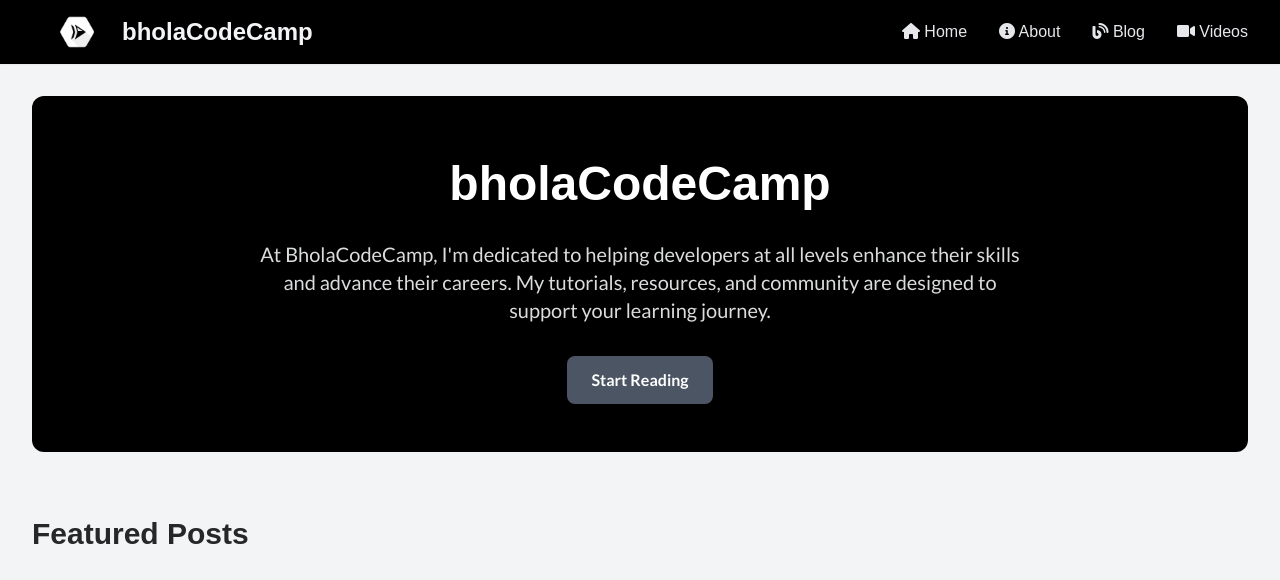
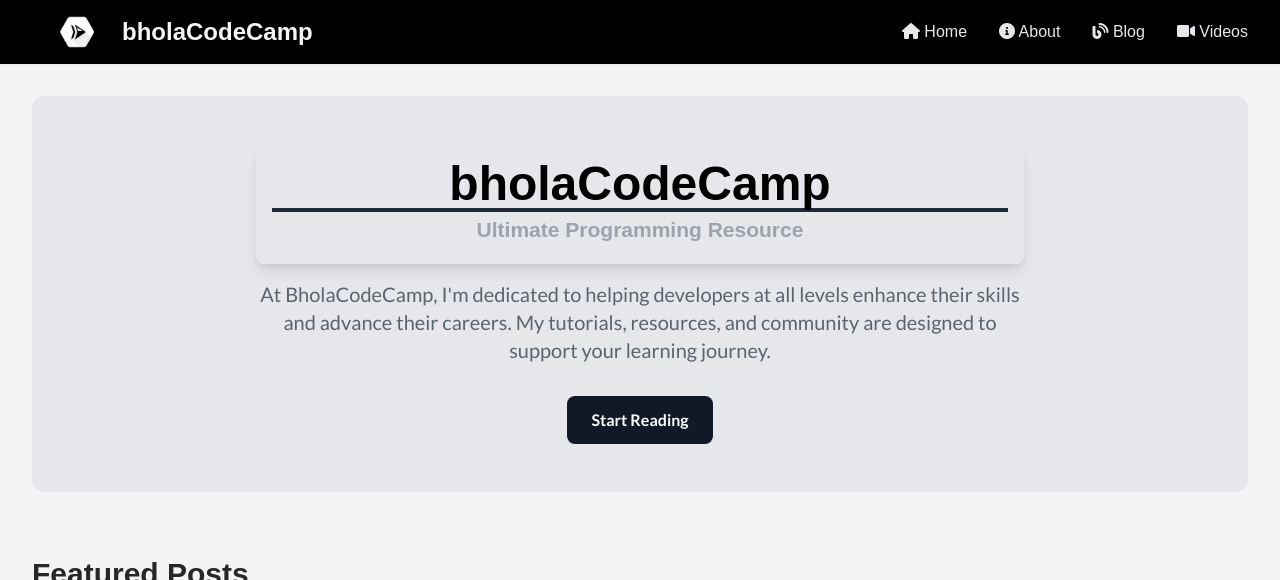
Before and after one commit to rajeshbhola/bholacodecamp123, a Jekyll site: the page built from index.html, in a window 1280 px wide and 900 px high, cut to the strip 0-580 px from the top of the window. Built offline with Jekyll 4.4.1, drawn with Linux system fonts in a browser that asks for light colours; some web fonts are replaced; the list of posts is cut into pages by our own code.

Commit message:
changing home and about page design

```diff
--- a/index.html
+++ b/index.html
@@ -5,13 +5,15 @@ title: Home
 <div class="space-y-16">
 
     <!-- Hero Section -->
-<section class="hero bg-black text-black rounded-xl p-4 md:p-12">
+<section class="hero bg-gray-200 text-gray-800 rounded-xl p-4 md:p-12">
     <div class="max-w-3xl mx-auto text-center">
-        <h1 class="text-3xl md:text-5xl font-bold mb-4 text-white shadow-lg p-2 md:p-4 rounded-lg">
-            {{ site.title }}
+        <h1 class="text-3xl md:text-5xl font-bold mb-4 text-black shadow-lg p-2 md:p-4 rounded-lg">
+            {{ site.title }} <hr class="border-2 border-gray-800">
+            <p class="text-gray-400 max-w-3xl mx-auto"> Ultimate Programming Resource</p>
         </h1>
-        <p class="text-base md:text-xl opacity-90 mb-6 md:mb-8 text-gray-100">{{ site.description }}</p>
-        <a href="#latest-posts" class="inline-block bg-gray-600 text-white px-3 py-2 md:px-6 md:py-3 rounded-lg font-semibold hover:bg-opacity-70 transition-colors" aria-label="Start Reading">
+
+        <p class="text-base md:text-xl opacity-90 mb-6 md:mb-8 text-gray-600">{{ site.description }}</p>
+        <a href="#latest-posts" class="inline-block bg-gray-900 text-white px-3 py-2 md:px-6 md:py-3 rounded-lg font-semibold hover:bg-gray-700 transition-colors" aria-label="Start Reading">
             Start Reading
         </a>
     </div>
```
Also changed, not shown: about.html (+3 -5 lines), 9 other files.
